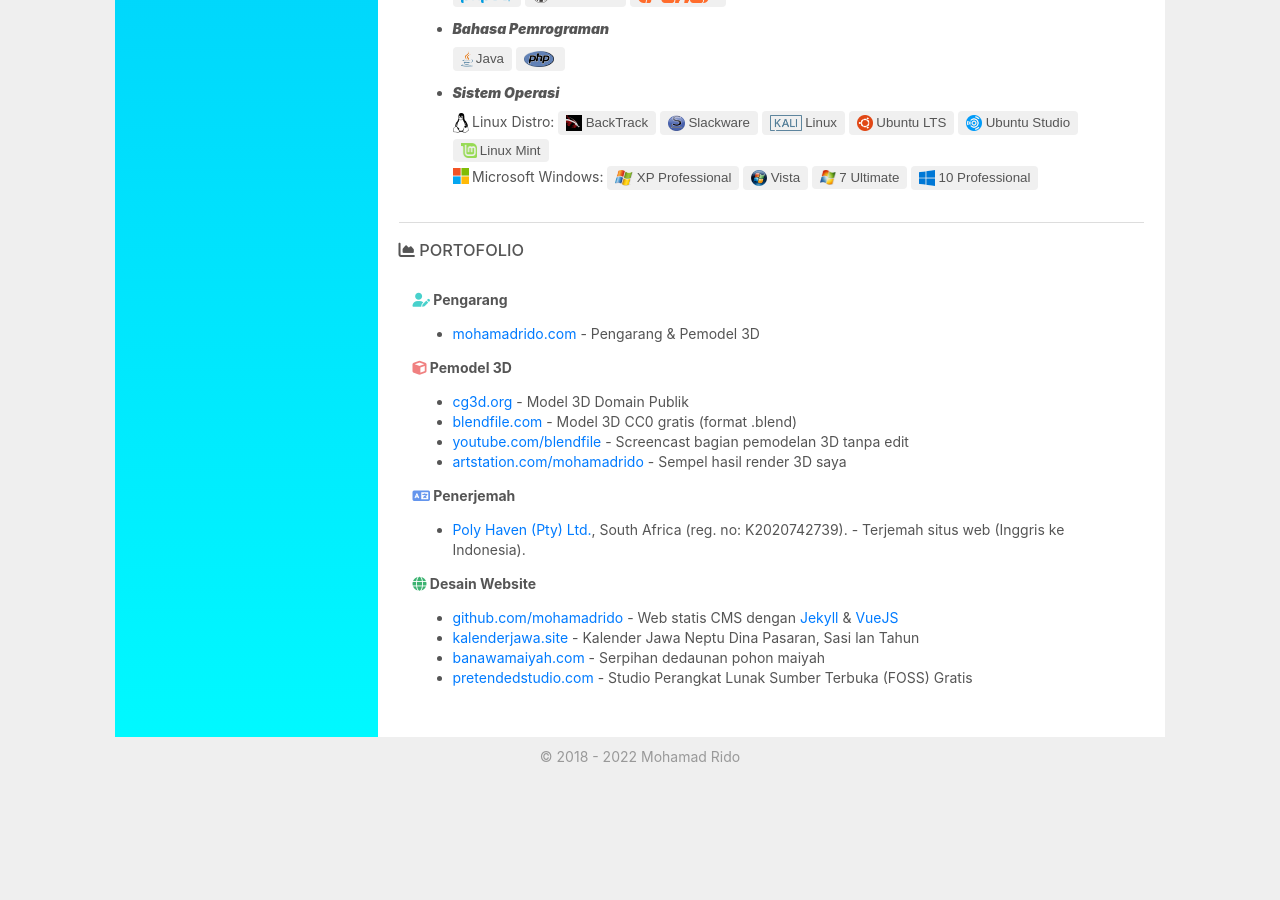
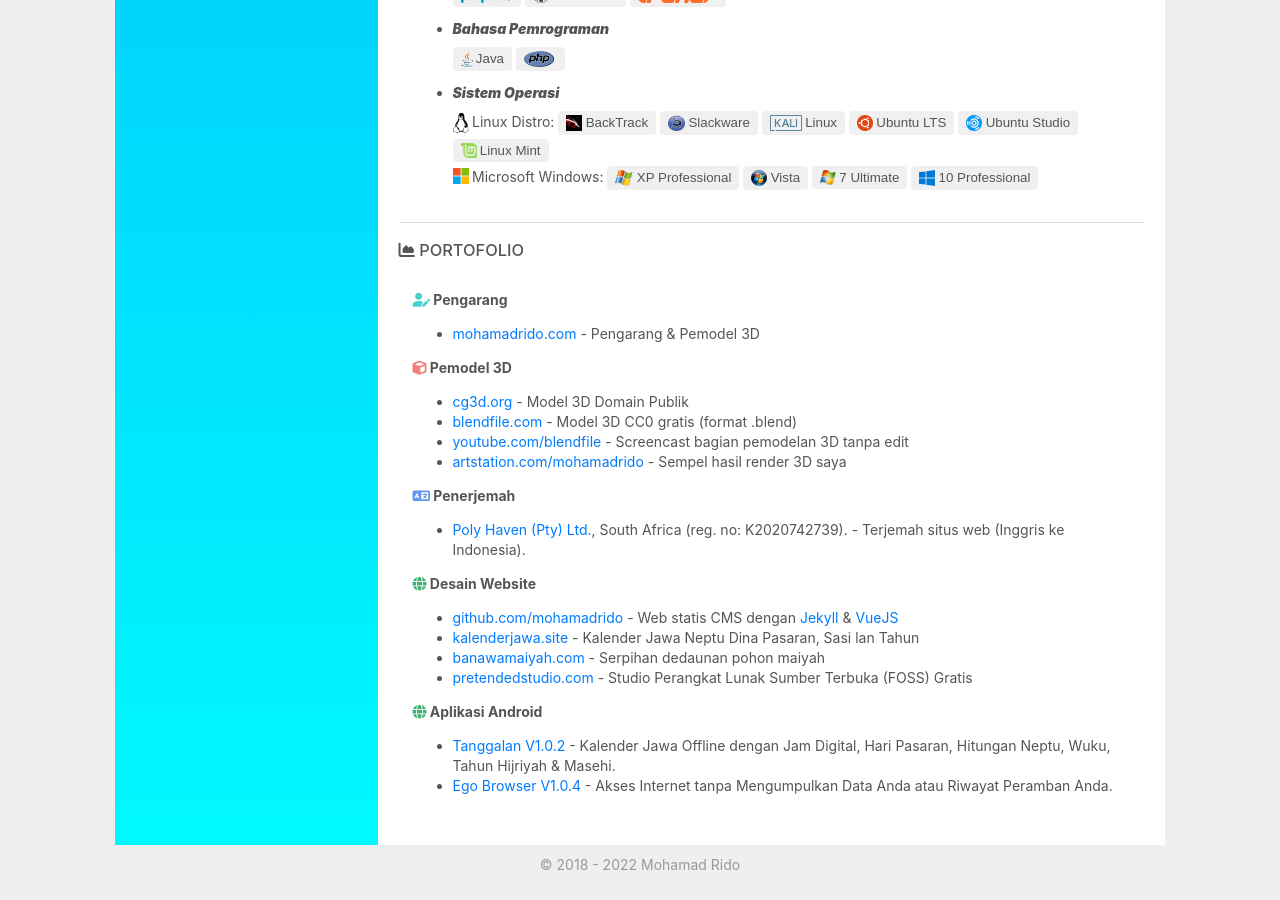
Before and after one commit to j5sacolasembalagens-pixel/xkhujztrbowverbtqv9mmmgnutuqjjakzdfafbwww, a Jekyll site: the page built from id.html, in a window 1280 px wide and 900 px high, scrolled down 2073 px. Built offline with Jekyll 4.4.1, drawn with Linux system fonts in a browser that asks for light colours; nearby versions of some CDN libraries; before the commit the page ends 2865 px from its top, so only the background shows below that.

Commit message:
Update id.html

```diff
--- a/id.html
+++ b/id.html
@@ -168,6 +168,12 @@
       <li><a href="https://pretendedstudio.com">pretendedstudio.com</a> - Studio Perangkat Lunak Sumber Terbuka (FOSS) Gratis</li>
       </ul>
 
+    <b><i class="fa fa-globe" style="color:mediumseagreen;"></i> Aplikasi Android</b>
+      <ul>
+      <li><a href="https://mohamadrido.com/app">Tanggalan V1.0.2</a> - Kalender Jawa Offline dengan Jam Digital, Hari Pasaran, Hitungan Neptu, Wuku, Tahun Hijriyah & Masehi.</li>
+      <li><a href="https://mohamadrido.com/ego">Ego Browser V1.0.4</a> - Akses Internet tanpa Mengumpulkan Data Anda atau Riwayat Peramban Anda.</li>
+      </ul>
+
     </div>
 
   </div>
```
